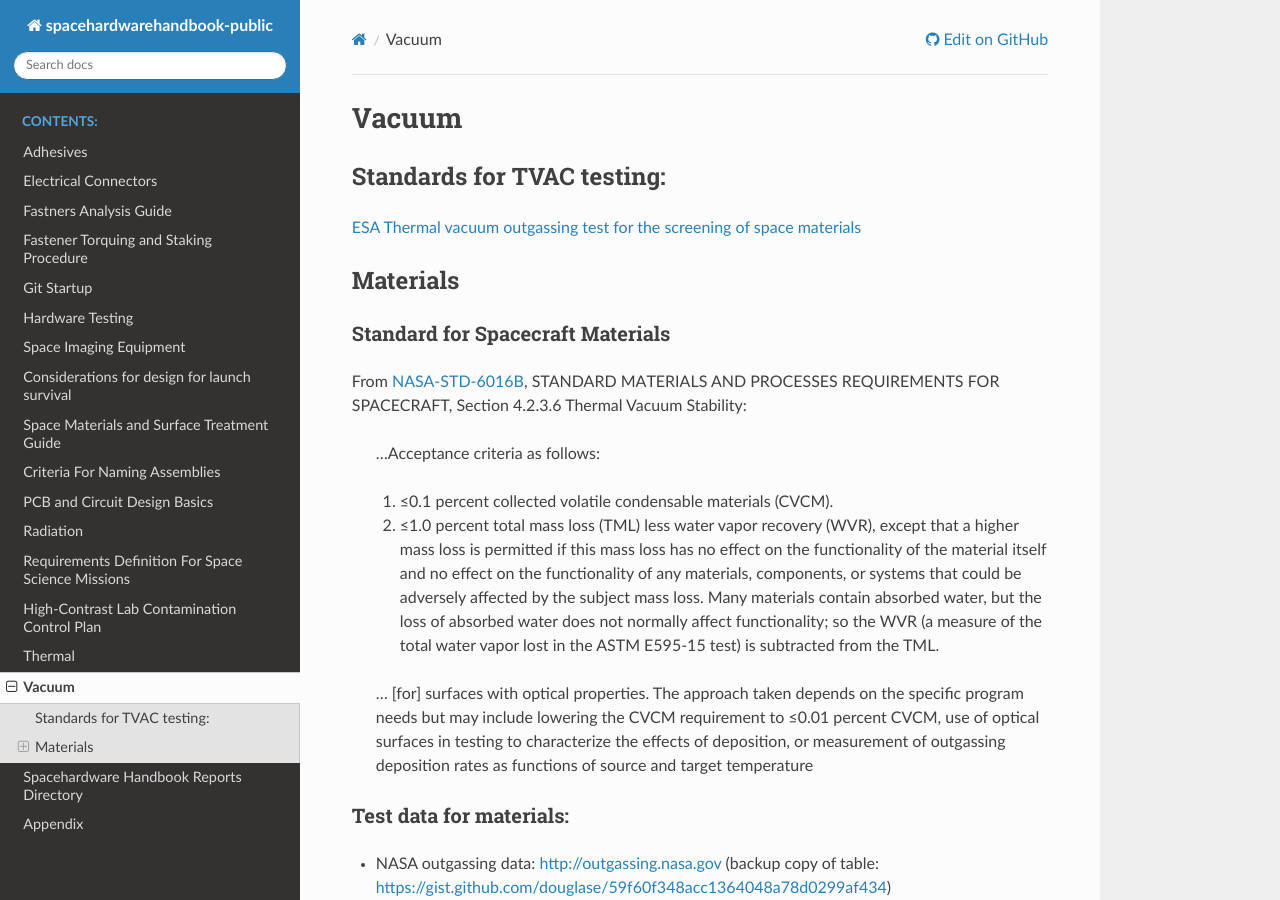
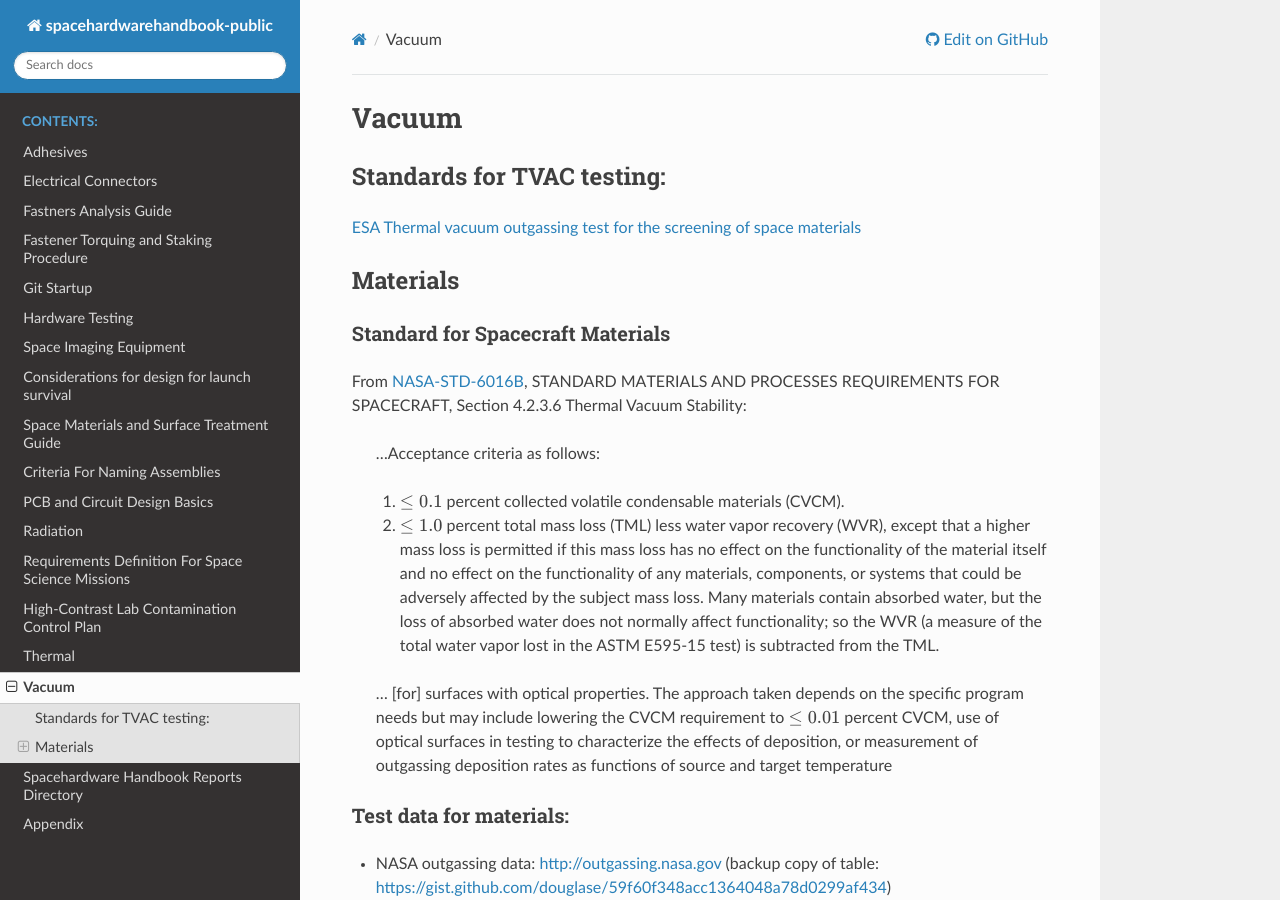
Before and after one commit to uasal/spacehardwarehandbook-public, a Sphinx documentation site: the page built from source/vacuum.rst, in a window 1280 px wide and 900 px high. Built offline with Sphinx 7.4.7 and the Read the Docs theme 3.1.0, drawn with Linux system fonts in a browser that asks for light colours.

Commit message:
Fixed latex errors

```diff
--- a/source/radiation.rst
+++ b/source/radiation.rst
@@ -34,6 +34,4 @@ Radiation effects and COTS electronics reading list:
 
 --------------
 
-To go to the radiation reports directory:
-
-::doc::`Radiation Reports <reports/radiation/readme>`
+To go to the radiation reports directory: :doc:`Radiation Reports <reports/radiation/readme>`
--- a/source/space_optics_lab_plan.rst
+++ b/source/space_optics_lab_plan.rst
@@ -66,7 +66,7 @@ The payload is extremely sensitive to the conflicting hazards of electrostatic d
 
 - humidity monitoring of the spacecraft during integration
 - MEMS de operation limited to humidities between 25% RH and 40% RH (25-30% RH preferred)
-- technician payload handling of the powered off payload at :math:`>40%` RH  is preferred for ESD hazard reduction.
+- technician payload handling of the powered off payload at >40% RH  is preferred for ESD hazard reduction.
 - payload and technician grounding at all times
 - daily testing of grounding equipment
 - static dissipative lab coats warn at all times
--- a/source/vacuum.rst
+++ b/source/vacuum.rst
@@ -16,11 +16,11 @@ From `NASA-STD-6016B <_static/attachments/nasa_std_6016b_nasa_materials_and_proc
 
   ...Acceptance criteria as follows:
 
-  (1) ≤0.1 percent collected volatile condensable materials (CVCM).
+  (1) :math:`\le 0.1` percent collected volatile condensable materials (CVCM).
 
-  (2) ≤1.0 percent total mass loss (TML) less water vapor recovery (WVR), except that a higher mass loss is permitted if this mass loss has no effect on the functionality of the material itself and no effect on the functionality of any materials, components, or systems that could be adversely affected by the subject mass loss. Many materials contain absorbed water, but the loss of absorbed water does not normally affect functionality; so the WVR (a measure of the total water vapor lost in the ASTM E595-15 test) is subtracted from the TML.
+  (2) :math:`\le 1.0` percent total mass loss (TML) less water vapor recovery (WVR), except that a higher mass loss is permitted if this mass loss has no effect on the functionality of the material itself and no effect on the functionality of any materials, components, or systems that could be adversely affected by the subject mass loss. Many materials contain absorbed water, but the loss of absorbed water does not normally affect functionality; so the WVR (a measure of the total water vapor lost in the ASTM E595-15 test) is subtracted from the TML.
 
-  ... [for] surfaces with optical properties. The approach taken depends on the specific program needs but may include lowering the CVCM requirement to ≤0.01 percent CVCM, use of optical surfaces in testing to characterize the effects of deposition, or measurement of outgassing deposition rates as functions of source and target temperature
+  ... [for] surfaces with optical properties. The approach taken depends on the specific program needs but may include lowering the CVCM requirement to :math:`\le 0.01` percent CVCM, use of optical surfaces in testing to characterize the effects of deposition, or measurement of outgassing deposition rates as functions of source and target temperature
 
 Test data for materials:
 ^^^^^^^^^^^^^^^^^^^^^^^^^
```
Also changed, not shown: 1 other file.
